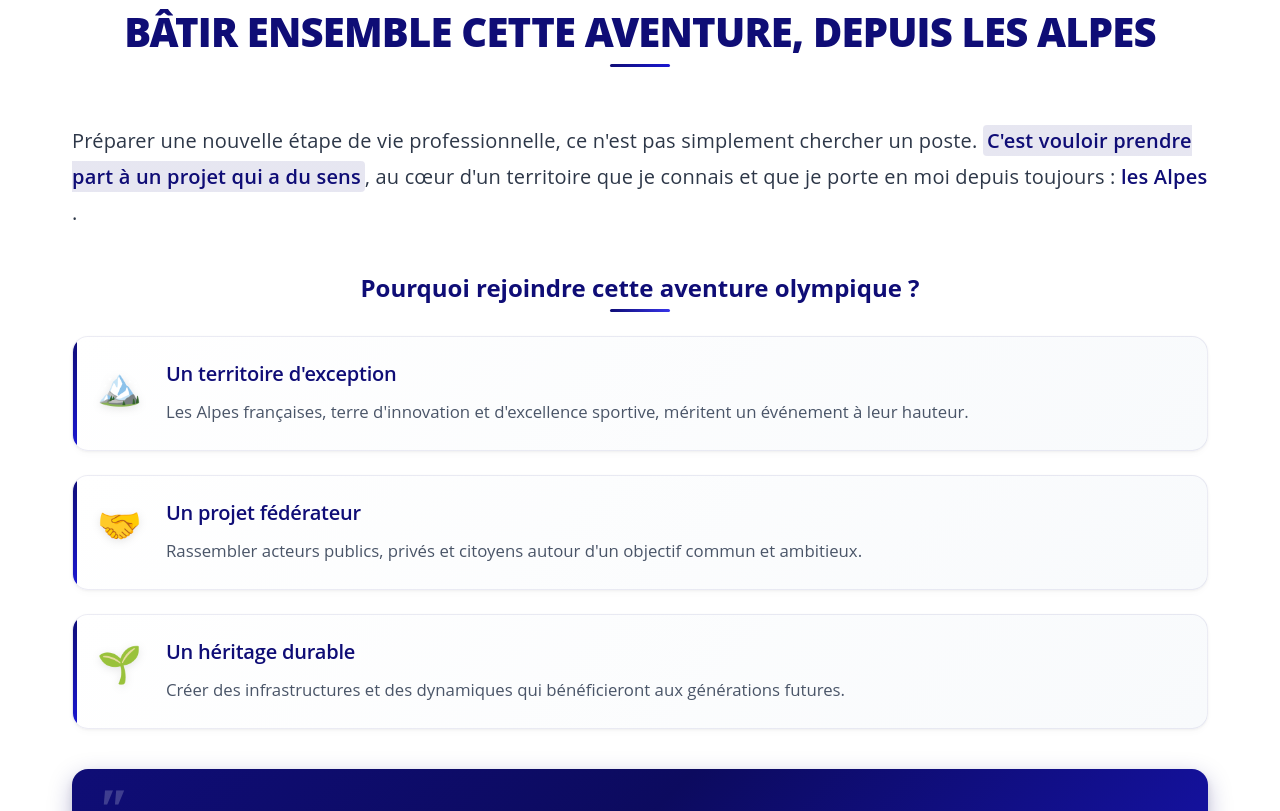
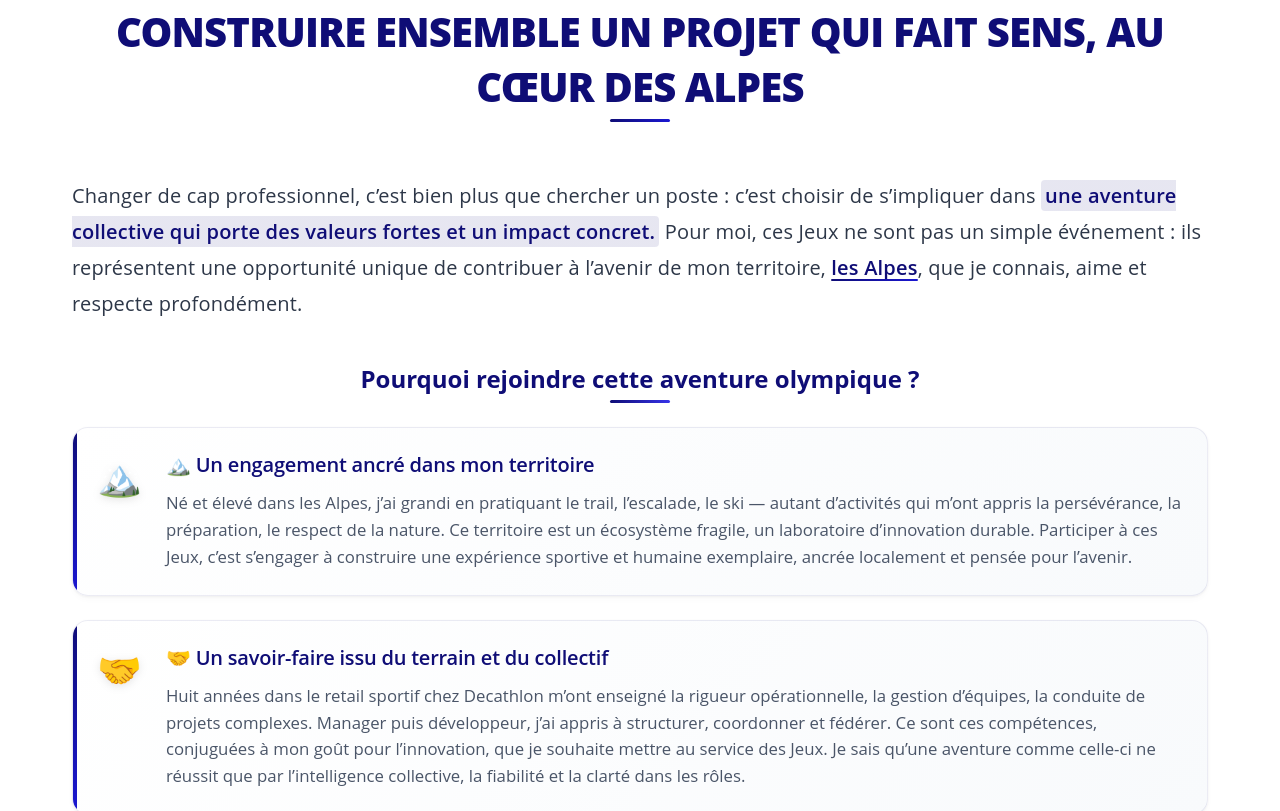
Before and after one commit to PierreGAMEN/candidature_JO, a Vue app: page / in a window 1280 px wide. Shown: the part 420-1231 px from the top of the page. Built offline with nearby package versions, Linux system fonts and the light colour scheme.

Commit message:
feat: mise à jour du contenu de l'aventure avec des descriptions plus engageantes et pertinentes

```diff
--- a/src/components/specific/Adventure.vue
+++ b/src/components/specific/Adventure.vue
@@ -5,15 +5,15 @@ import SectionPart from "../sectionPart.vue"
 </script>
 
 <template>
-    <SectionPart title="Bâtir ensemble cette aventure, depuis les Alpes"
-        altImage="Logo JO">
+    <SectionPart title="Construire ensemble un projet qui fait sens, au cœur des Alpes" altImage="Logo JO">
         <template #default>
             <div class="adventure-content">
                 <p class="intro-text">
-                    Préparer une nouvelle étape de vie professionnelle, ce n'est pas
-                    simplement chercher un poste. <strong>C'est vouloir prendre part à un projet qui
-                        a du sens</strong>, au cœur d'un territoire que je connais et que je porte en moi
-                    depuis toujours : <em>les Alpes</em>.
+                    Changer de cap professionnel, c’est bien plus que chercher un poste : c’est choisir de s’impliquer
+                    dans <strong>une aventure collective qui porte des valeurs fortes et un impact concret.</strong>
+                    Pour moi, ces Jeux
+                    ne sont pas un simple événement : ils représentent une opportunité unique de contribuer à l’avenir
+                    de mon territoire, <em>les Alpes</em>, que je connais, aime et respecte profondément.
                 </p>
 
                 <div class="motivation-section">
@@ -23,27 +23,37 @@ import SectionPart from "../sectionPart.vue"
                         <div class="reason-item">
                             <span class="icon">🏔️</span>
                             <div class="content">
-                                <h4>Un territoire d'exception</h4>
-                                <p>Les Alpes françaises, terre d'innovation et d'excellence sportive, méritent un
-                                    événement à leur hauteur.</p>
+                                <h4>🏔️ Un engagement ancré dans mon territoire</h4>
+                                <p>Né et élevé dans les Alpes, j’ai grandi en pratiquant le trail, l’escalade, le ski —
+                                    autant d’activités qui m’ont appris la persévérance, la préparation, le respect de
+                                    la nature. Ce territoire est un écosystème fragile, un laboratoire d’innovation
+                                    durable. Participer à ces Jeux, c’est s’engager à construire une expérience sportive
+                                    et humaine exemplaire, ancrée localement et pensée pour l’avenir.</p>
                             </div>
                         </div>
 
                         <div class="reason-item">
                             <span class="icon">🤝</span>
                             <div class="content">
-                                <h4>Un projet fédérateur</h4>
-                                <p>Rassembler acteurs publics, privés et citoyens autour d'un objectif commun et
-                                    ambitieux.</p>
+                                <h4>🤝 Un savoir-faire issu du terrain et du collectif</h4>
+                                <p>Huit années dans le retail sportif chez Decathlon m’ont enseigné la rigueur
+                                    opérationnelle, la gestion d’équipes, la conduite de projets complexes. Manager puis
+                                    développeur, j’ai appris à structurer, coordonner et fédérer. Ce sont ces
+                                    compétences, conjuguées à mon goût pour l’innovation, que je souhaite mettre au
+                                    service des Jeux. Je sais qu’une aventure comme celle-ci ne réussit que par
+                                    l’intelligence collective, la fiabilité et la clarté dans les rôles.</p>
                             </div>
                         </div>
 
                         <div class="reason-item">
                             <span class="icon">🌱</span>
                             <div class="content">
-                                <h4>Un héritage durable</h4>
-                                <p>Créer des infrastructures et des dynamiques qui bénéficieront aux générations
-                                    futures.</p>
+                                <h4>🌱 Une vision partagée avec l’organisation 2030</h4>
+                                <p>JSobriété, inclusion, ancrage local, durabilité : ce ne sont pas des mots, mais des
+                                    principes concrets qui orientent chaque décision. Je souhaite m’impliquer dans un
+                                    projet qui agit, avec humilité et responsabilité, pour minimiser son impact et
+                                    maximiser son héritage. Mon objectif est d’apporter une contribution pragmatique,
+                                    sur le long terme.</p>
                             </div>
                         </div>
                     </div>
```
